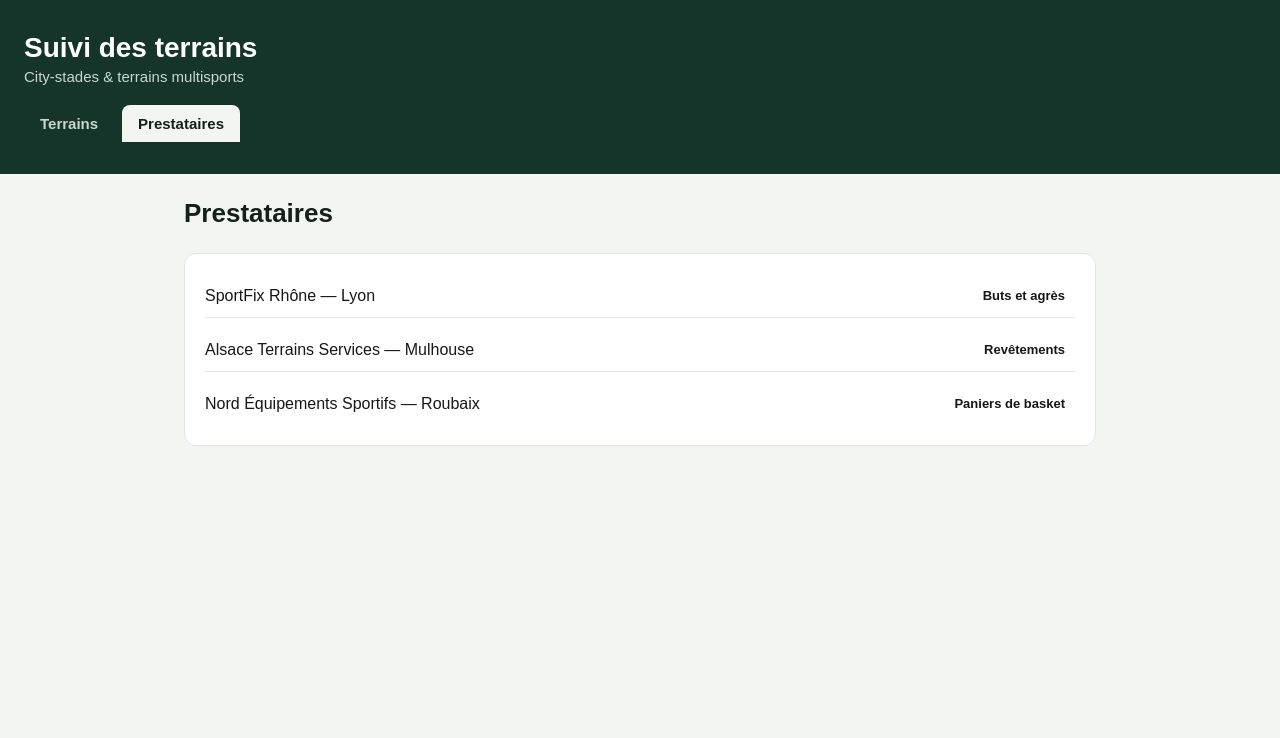
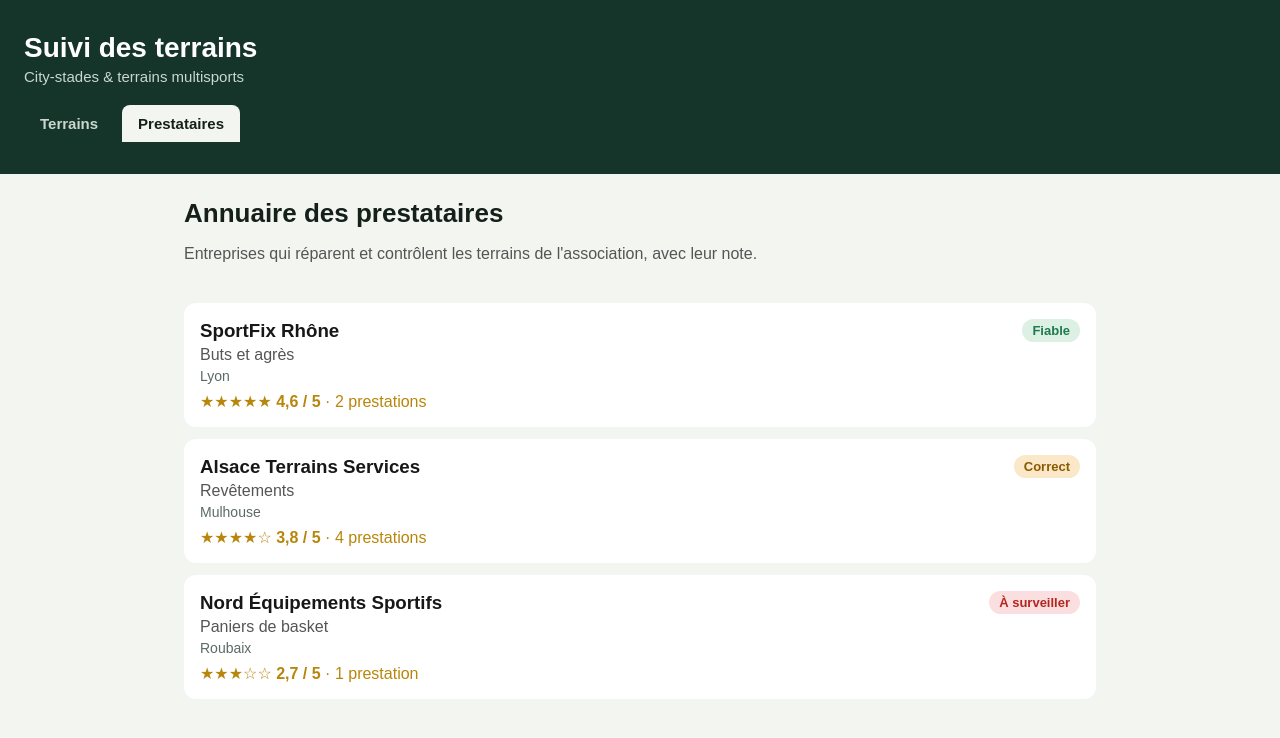
Before and after one commit to Exaltemps-solidaire/edition20-team51, a Next.js app in the folder frontend/: page / in a window 1280 px wide. Both pictures are taken after a click on the button "Prestataires". Shown: the top 738 px of the page. Built offline with nearby package versions, Linux system fonts and the light colour scheme.

Commit message:
Itération 12 : badge de fiabilité et note sur l'annuaire des prestataires
Rapproche l'écran "Prestataires" du mockup cadrage (note étoilée,
nombre de prestations, badge Fiable/Correct/À surveiller selon la note).

```diff
--- a/frontend/src/app/page.module.css
+++ b/frontend/src/app/page.module.css
@@ -410,3 +410,65 @@
     grid-template-columns: repeat(4, minmax(0, 1fr));
   }
 }
+
+.sousTitre {
+  color: #555;
+  margin: -8px 0 16px;
+}
+
+.listePrestataires {
+  display: flex;
+  flex-direction: column;
+  gap: 12px;
+}
+
+.cartePrestataire {
+  background: #fff;
+  border-radius: 12px;
+  padding: 16px;
+  cursor: pointer;
+}
+
+.entetePrestataire {
+  display: flex;
+  align-items: center;
+  justify-content: space-between;
+  gap: 8px;
+}
+
+.entetePrestataire h3 {
+  margin: 0;
+}
+
+.specialitePrestataire {
+  color: #555;
+  margin: 4px 0;
+}
+
+.notePrestataire {
+  margin: 8px 0 0;
+  color: #b8860b;
+}
+
+.badgeFiabilite {
+  font-size: 13px;
+  font-weight: 600;
+  padding: 4px 10px;
+  border-radius: 999px;
+  white-space: nowrap;
+}
+
+.badgeFiabilite[data-badge="Fiable"] {
+  background: var(--statut-conforme-bg);
+  color: var(--statut-conforme-texte);
+}
+
+.badgeFiabilite[data-badge="Correct"] {
+  background: var(--statut-surveiller-bg);
+  color: var(--statut-surveiller-texte);
+}
+
+.badgeFiabilite[data-badge="À surveiller"] {
+  background: var(--statut-non-conforme-bg);
+  color: var(--statut-non-conforme-texte);
+}
--- a/frontend/src/app/page.tsx
+++ b/frontend/src/app/page.tsx
@@ -9,6 +9,7 @@ import {
   statutRegion,
   prestataires,
   filtrerTerrains,
+  badgeFiabilite,
   type Terrain,
   type Prestataire,
 } from "../data/terrains";
@@ -152,26 +153,45 @@ export default function Home() {
       ) : onglet === "prestataires" ? (
         <main className={styles.main}>
           <div className={styles.titreSection}>
-            <h2>Prestataires</h2>
+            <h2>Annuaire des prestataires</h2>
           </div>
-          <section className={styles.regionSection}>
-            <ul className={styles.listeTerrains}>
+          <p className={styles.sousTitre}>
+            Entreprises qui réparent et contrôlent les terrains de
+            l&apos;association, avec leur note.
+          </p>
+          <div className={styles.listePrestataires}>
             {prestataires.map((p) => (
-                <li
+              <article
                 key={p.nom}
-                  className={styles.terrainLigne}
+                className={styles.cartePrestataire}
                 onClick={() => setPrestataireSelectionne(p)}
                 role="button"
                 tabIndex={0}
               >
-                  <span>
-                    {p.nom} — {p.ville}
+                <div className={styles.entetePrestataire}>
+                  <h3>{p.nom}</h3>
+                  <span
+                    className={styles.badgeFiabilite}
+                    data-badge={badgeFiabilite(p.note)}
+                  >
+                    {badgeFiabilite(p.note)}
                   </span>
-                  <span className={styles.statutBadge}>{p.specialite}</span>
-                </li>
+                </div>
+                <p className={styles.specialitePrestataire}>
+                  {p.specialite}
+                </p>
+                <p className={styles.prioriteLieu}>{p.ville}</p>
+                <p className={styles.notePrestataire}>
+                  {"★".repeat(Math.round(p.note))}
+                  {"☆".repeat(5 - Math.round(p.note))}{" "}
+                  <strong>{p.note.toFixed(1).replace(".", ",")} / 5</strong>
+                  {" · "}
+                  {p.nbPrestations} prestation
+                  {p.nbPrestations > 1 ? "s" : ""}
+                </p>
+              </article>
             ))}
-            </ul>
-          </section>
+          </div>
         </main>
       ) : terrainSelectionne ? (
         <main className={styles.main}>
--- a/frontend/src/data/terrains.ts
+++ b/frontend/src/data/terrains.ts
@@ -72,7 +72,17 @@ export type Prestataire = {
   ville: string;
   specialite: string;
   zoneIntervention: string;
+  note: number;
+  nbPrestations: number;
 };
+
+export type BadgeFiabilite = "Fiable" | "Correct" | "À surveiller";
+
+export function badgeFiabilite(note: number): BadgeFiabilite {
+  if (note >= 4) return "Fiable";
+  if (note >= 3) return "Correct";
+  return "À surveiller";
+}
 
 export const prestataires: Prestataire[] = [
   {
@@ -80,18 +90,24 @@ export const prestataires: Prestataire[] = [
     ville: "Lyon",
     specialite: "Buts et agrès",
     zoneIntervention: "Auvergne-Rhône-Alpes",
+    note: 4.6,
+    nbPrestations: 2,
   },
   {
     nom: "Alsace Terrains Services",
     ville: "Mulhouse",
     specialite: "Revêtements",
     zoneIntervention: "Grand Est",
+    note: 3.8,
+    nbPrestations: 4,
   },
   {
     nom: "Nord Équipements Sportifs",
     ville: "Roubaix",
     specialite: "Paniers de basket",
     zoneIntervention: "Hauts-de-France",
+    note: 2.7,
+    nbPrestations: 1,
   },
 ];
 
```
Also changed, not shown: 2 other files (tests, documents, lock files or other folders). Lines whose indentation alone changed are shown as unchanged.
